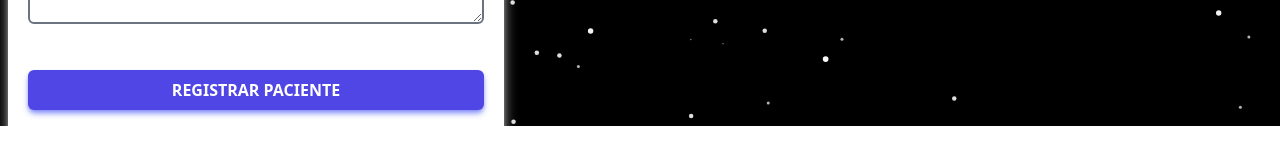
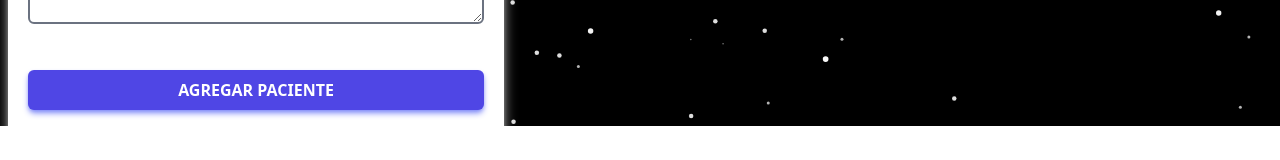
Before and after one commit to OnilBlanco26/CitasParticulas, a React (Vite) app: page / in a window 1280 px wide. Shown: the part 674-834 px from the top of the page. Built offline with nearby package versions, Linux system fonts and the light colour scheme.

Commit message:
Cambiando el texto y los diseños del boton dependiendo de si se esta editando el paciente o agregandolo

```diff
--- a/src/components/Formulario.jsx
+++ b/src/components/Formulario.jsx
@@ -154,8 +154,16 @@ const Formulario = ({pacientes, setPacientes, paciente, setPaciente}) => {
 
         <input
           type="submit"
-          value="Registrar Paciente"
-          className="w-full bg-indigo-600 p-2 text-white uppercase rounded-md font-bold mt-5 shadow-md shadow-indigo-400 hover:bg-indigo-800 transition-all duration-500 cursor-pointer"
+          value={paciente.id ? "Editar Paciente" : "Agregar Paciente"}
+          className={paciente.id ? (
+
+              "w-full bg-green-600 p-2 text-white uppercase rounded-md font-bold mt-5 shadow-md shadow-green-400 hover:bg-green-800 transition-all duration-500 cursor-pointer"
+
+          ) : (
+
+              "w-full bg-indigo-600 p-2 text-white uppercase rounded-md font-bold mt-5 shadow-md shadow-indigo-400 hover:bg-indigo-800 transition-all duration-500 cursor-pointer"
+
+          )}
         />
       </form>
     </div>
```
